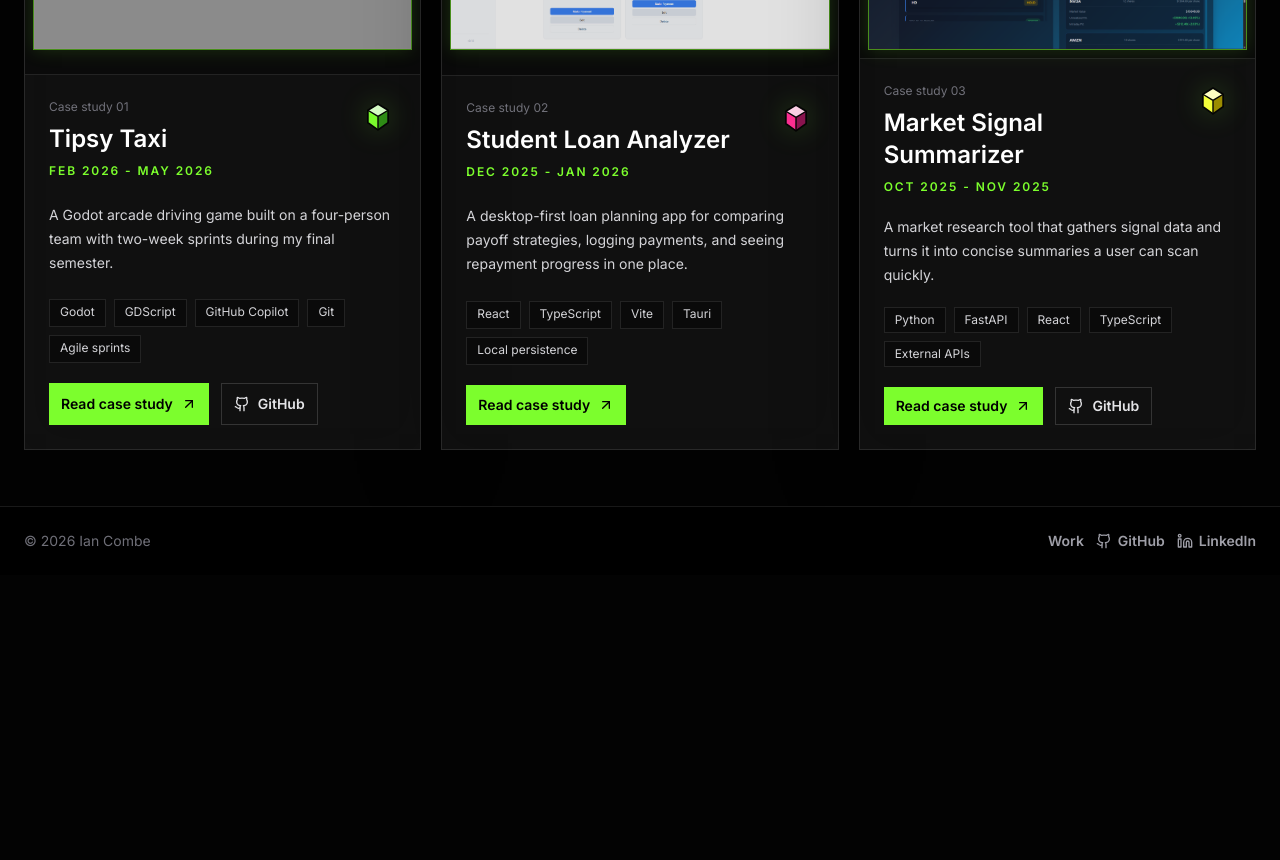
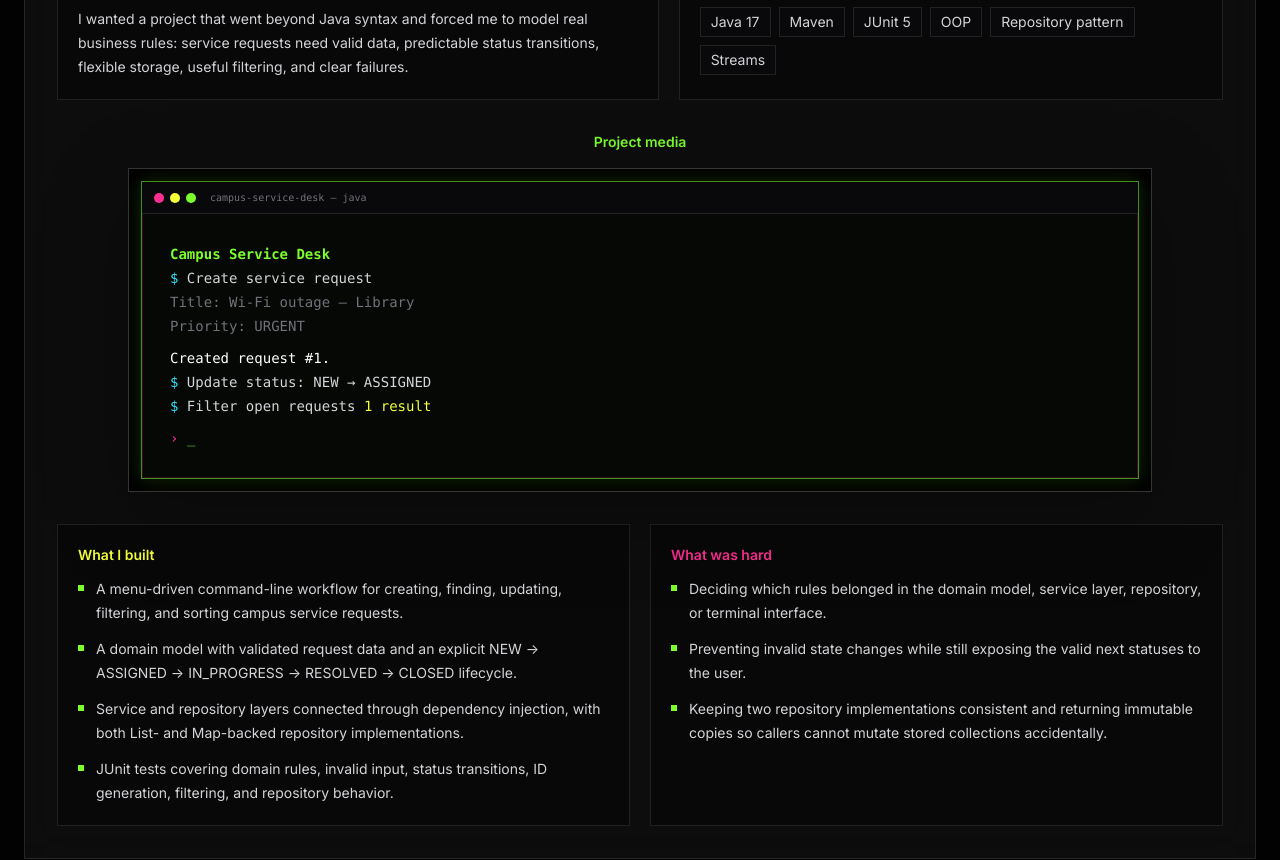
Before and after one commit to icombe/icombe.github.io, a React (Vite) app: page /projects/campus-service-desk in a window 1280 px wide. Before the commit this address led to /projects. Shown: the part 500-1360 px from the top of the page. Before the commit the page ends 1075 px from the top, so only its background shows below. Built offline with nearby package versions, Linux system fonts and the light colour scheme; grey boxes are pictures that could not be loaded.

Commit message:
Add Campus Service Desk case study

```diff
--- a/src/components/ProjectGrid.tsx
+++ b/src/components/ProjectGrid.tsx
@@ -6,12 +6,17 @@ import GeometricIcon from '@/components/GeometricIcon';
 const tones: Array<'green' | 'pink' | 'yellow' | 'cyan'> = ['green', 'pink', 'yellow', 'cyan'];
 
 function ProjectCard({ project, index }: { project: Project; index: number }) {
+  const terminalPreview = project.screenshots.some((item) => item.type === 'terminal');
   const preview = project.screenshots.find((item) => item.poster)?.poster ?? project.screenshots[0]?.src;
   const tone = tones[index % tones.length];
 
   return (
     <article className="group grid overflow-hidden border border-white/10 bg-white/[0.055] shadow-[0_24px_80px_rgba(0,0,0,0.28)] backdrop-blur-xl transition duration-300 hover:-translate-y-1 hover:border-[#7CFE2D]/70 hover:bg-white/[0.08]">
-      {preview ? (
+      {terminalPreview ? (
+        <Link to={`/projects/${project.slug}`} className="block border-b border-white/10 bg-black/35 p-2">
+          <TerminalPreview compact />
+        </Link>
+      ) : preview ? (
         <Link to={`/projects/${project.slug}`} className="block border-b border-white/10 bg-black/35 p-2">
           <div className="overflow-hidden border border-[#7CFE2D]/55 shadow-[0_0_18px_rgba(124,254,45,0.16),inset_0_0_0_1px_rgba(255,47,146,0.18)]">
             <img
@@ -71,6 +76,35 @@ function ProjectCard({ project, index }: { project: Project; index: number }) {
   );
 }
 
+function TerminalPreview({ compact = false }: { compact?: boolean }) {
+  return (
+    <div
+      className={`overflow-hidden border border-[#7CFE2D]/55 bg-[#050805] font-mono shadow-[0_0_18px_rgba(124,254,45,0.16),inset_0_0_0_1px_rgba(255,47,146,0.18)] ${compact ? 'aspect-video' : ''}`}
+      role="img"
+      aria-label="Campus Service Desk terminal session"
+    >
+      <div className="flex items-center gap-1.5 border-b border-white/10 bg-zinc-950 px-3 py-2">
+        <span className="h-2.5 w-2.5 rounded-full bg-[#FF2F92]" />
+        <span className="h-2.5 w-2.5 rounded-full bg-[#F4FF3A]" />
+        <span className="h-2.5 w-2.5 rounded-full bg-[#7CFE2D]" />
+        <span className="ml-2 text-[10px] text-zinc-500">campus-service-desk — java</span>
+      </div>
+      <div className={`text-xs leading-5 text-zinc-300 ${compact ? 'p-3 sm:p-4' : 'p-5 sm:p-7 sm:text-sm sm:leading-6'}`}>
+        <p className="font-semibold text-[#7CFE2D]">Campus Service Desk</p>
+        <p><span className="text-[#2DE2FF]">$</span> Create service request</p>
+        <p className="text-zinc-500">Title: Wi-Fi outage — Library</p>
+        <p className="text-zinc-500">Priority: URGENT</p>
+        <p className="mt-2 text-white">Created request #1.</p>
+        <p><span className="text-[#2DE2FF]">$</span> Update status: NEW → ASSIGNED</p>
+        {!compact ? <p><span className="text-[#2DE2FF]">$</span> Filter open requests <span className="text-[#F4FF3A]">1 result</span></p> : null}
+        <p className="mt-2"><span className="text-[#FF2F92]">›</span> <span className="animate-pulse text-[#7CFE2D]">_</span></p>
+      </div>
+    </div>
+  );
+}
+
+export { TerminalPreview };
+
 export default function ProjectGrid({ limit }: { limit?: number }) {
   const visibleProjects = limit ? projects.slice(0, limit) : projects;
 
--- a/src/components/ProjectWriteup.tsx
+++ b/src/components/ProjectWriteup.tsx
@@ -1,6 +1,7 @@
 import { ExternalLink, Github, Play } from 'lucide-react';
 import { useRef, useState } from 'react';
 import GeometricIcon from '@/components/GeometricIcon';
+import { TerminalPreview } from '@/components/ProjectGrid';
 import type { Project, ProjectMedia } from '@/data/projects';
 
 type ProjectWriteupProps = {
@@ -12,6 +13,16 @@ function MediaItem({ item }: { item: ProjectMedia }) {
   const [hasStarted, setHasStarted] = useState(false);
   const frameClass =
     'mx-auto w-full max-w-5xl overflow-hidden border border-white/10 bg-white/[0.055] shadow-[0_24px_80px_rgba(0,0,0,0.32)] backdrop-blur-xl';
+
+  if (item.type === 'terminal') {
+    return (
+      <figure className={frameClass} aria-label={item.alt}>
+        <div className="bg-black p-3">
+          <TerminalPreview />
+        </div>
+      </figure>
+    );
+  }
 
   if (item.type === 'video') {
     const startVideo = () => {
@@ -147,8 +158,8 @@ export default function ProjectWriteup({ project }: ProjectWriteupProps) {
         <section className="mt-8">
           <h2 className="mb-4 text-center text-sm font-semibold text-[#7CFE2D]">Project media</h2>
           <div className="space-y-5">
-            {project.screenshots.map((item) => (
-              <MediaItem key={`${project.slug}-${item.src}`} item={item} />
+            {project.screenshots.map((item, index) => (
+              <MediaItem key={`${project.slug}-${item.src ?? item.type}-${index}`} item={item} />
             ))}
           </div>
         </section>
@@ -165,7 +176,7 @@ export default function ProjectWriteup({ project }: ProjectWriteupProps) {
         </section>
       </div>
 
-      <section className="mt-8 border-t border-white/10 pt-5">
+      {project.links.length > 0 ? <section className="mt-8 border-t border-white/10 pt-5">
         <h2 className="mb-3 text-sm font-semibold text-zinc-400">Links</h2>
         <div className="flex flex-wrap gap-3">
           {project.links.map((link) => (
@@ -181,7 +192,7 @@ export default function ProjectWriteup({ project }: ProjectWriteupProps) {
             </a>
           ))}
         </div>
-      </section>
+      </section> : null}
     </article>
   );
 }
--- a/src/data/projects.ts
+++ b/src/data/projects.ts
@@ -5,9 +5,9 @@ export type ProjectLink = {
 };
 
 export type ProjectMedia = {
-  src: string;
+  src?: string;
   alt: string;
-  type: 'image' | 'video';
+  type: 'image' | 'video' | 'terminal';
   poster?: string;
 };
 
@@ -93,36 +93,32 @@ export const projects: Project[] = [
     ],
   },
   {
-    slug: 'student-loan-analyzer',
-    title: 'Student Loan Analyzer',
-    dateRange: 'Dec 2025 - Jan 2026',
+    slug: 'campus-service-desk',
+    title: 'Campus Service Desk',
+    dateRange: '2026',
     summary:
-      'A desktop-first loan planning app for comparing payoff strategies, logging payments, and seeing repayment progress in one place.',
+      'A Java 17 terminal application built to practice object-oriented design, layered architecture, validation, and automated testing.',
     problem:
-      'Student loan payoff decisions are hard to compare when balances, interest rates, extra payments, and repayment strategies live in separate spreadsheets or calculators.',
-    techStack: ['React', 'TypeScript', 'Vite', 'Tauri', 'Local persistence', 'Tailwind CSS'],
+      'I wanted a project that went beyond Java syntax and forced me to model real business rules: service requests need valid data, predictable status transitions, flexible storage, useful filtering, and clear failures.',
+    techStack: ['Java 17', 'Maven', 'JUnit 5', 'OOP', 'Repository pattern', 'Streams'],
     screenshots: [
       {
-        type: 'video',
-        src: '/videos/LoanTrackerDemo.mp4',
-        alt: 'Student Loan Analyzer walkthrough video',
-        poster: '/assets/images/student-loan-analyzer-screenshot.png',
+        type: 'terminal',
+        alt: 'Campus Service Desk terminal showing a created urgent network request',
       },
     ],
     whatBuilt: [
-      'Dashboard views for balances, payoff progress, and monthly payment context.',
-      'Loan management flows for adding, editing, deleting, and tracking individual loans.',
-      'Planner controls for avalanche, snowball, minimum payment, extra payment, and payment frequency scenarios.',
-      'Payment logging, settings, and a desktop-focused flow built around practical repayment decisions.',
+      'A menu-driven command-line workflow for creating, finding, updating, filtering, and sorting campus service requests.',
+      'A domain model with validated request data and an explicit NEW → ASSIGNED → IN_PROGRESS → RESOLVED → CLOSED lifecycle.',
+      'Service and repository layers connected through dependency injection, with both List- and Map-backed repository implementations.',
+      'JUnit tests covering domain rules, invalid input, status transitions, ID generation, filtering, and repository behavior.',
     ],
     whatWasHard: [
-      'Keeping repayment calculations understandable instead of burying the user in finance jargon.',
-      'Designing dense screens so balances, rates, and timeline details stay readable on smaller viewports.',
-      'Keeping the desktop app direction intact while trimming the portfolio presentation down to the strongest product work.',
+      'Deciding which rules belonged in the domain model, service layer, repository, or terminal interface.',
+      'Preventing invalid state changes while still exposing the valid next statuses to the user.',
+      'Keeping two repository implementations consistent and returning immutable copies so callers cannot mutate stored collections accidentally.',
     ],
-    links: [
-      { label: 'Demo video', href: '/videos/LoanTrackerDemo.mp4' },
-    ],
+    links: [],
   },
   {
     slug: 'market-signal-summarizer',
```
Also changed, not shown: 1 other file (tests, documents, lock files or other folders).
